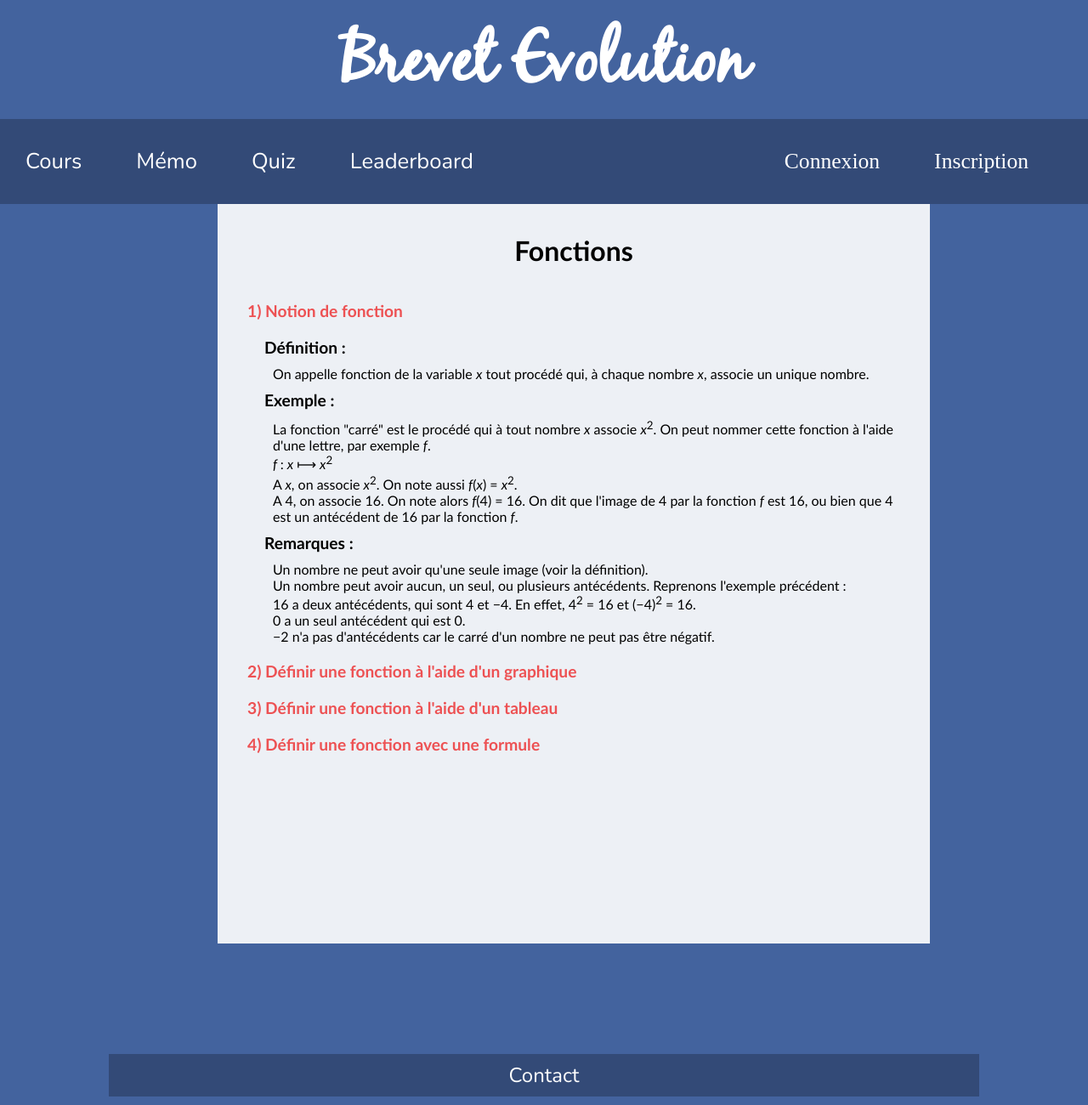
After one commit to cmarquay/evolution, a PHP site: page /notion_fonction.php in a window 1280 px wide. The commit adds this page. Shown: the whole page at 85% size. Run offline with PHP 8.4, Linux system fonts and the light colour scheme; some libraries are stand-ins or nearby versions.

Commit message:
Ajout notion_fonction.php + modif li nav3

```diff
--- a/Site Web/css/style1.css
+++ b/Site Web/css/style1.css
@@ -263,19 +263,22 @@ header nav ul>li:hover:before, header nav ul>li:focus:before, header nav ul>li:a
 
 .nav3 ul li {
 
-    height: 50px;
-    padding-top :25px;
-    padding-bottom: 25px;
+    height: 100px;
+   /* padding-top :25px;
+    padding-bottom: 25px;*/
     text-align: center;
 
 }
 
 .nav3 ul li a{
+    display: inline-block;
     text-decoration: none;
     color : white;
     font-size: 1.3em;
     font-family: 'Nunito';
-    line-height: 50px;
+    line-height: 100px;
+    height: 100px;
+    width: 200px;
 }
 
 .nav3 ul li:hover {
@@ -293,14 +296,6 @@ header nav ul>li:hover:before, header nav ul>li:focus:before, header nav ul>li:a
 
 
 
-
-
-
-
-
-
-
-
 main {
     width: 100%;
     height: 1000px;
@@ -310,10 +305,107 @@ main {
 
 
 
+/*****************************************************************
+********************* COURS **************************************
+*****************************************************************/
+
+
+
+.Cours {
+
+    width: 60%;
+    height: 800px;
+    background-color: rgba(255,255,255,0.9);
+    margin-left: 20%;
+    padding : 35px;
+    font-family: "Trebuchet MS", Arial, Helvetica, sans-serif;
+}
+
+.Cours h2 {
+    text-align: center;
+    font-size: 2em;
+    margin-bottom: 40px;
+}
+
+.Cours h4 {
+    font-size: 1.2em;
+    margin-bottom: 20px;
+    margin-top: 20px;
+    color: #ED5153;
+}
+
+
+.Cours h5 {
+    font-size: 1.2em;
+    margin-bottom: 10px;
+    margin-top: 10px;
+    margin-left: 20px;
+}
+
+
+.Cours p {
+
+ margin-left: 30px;
+}
 
 
 
 
+.italic {
+ font-style: italic;
+}
+
+
+
+
+
+
+
+
+
+
+
+
+
+
+
+
+
+
+
+
+
+
+
+
+
+
+
+
+
+
+
+
+
+footer {
+    margin-left : 10%;
+    margin-bottom: 10px;
+    width: 80%;
+    height: 50px;
+    background-color: rgb(51,74,119);
+}
+
+footer p {
+    text-align: center;
+    line-height: 50px;
+}
+
+footer p a {
+    text-decoration: none;
+    color: white;
+    font-size: 1.5em;
+    font-family: 'Nunito';
+}
 
 
 
--- a/Site Web/header.php
+++ b/Site Web/header.php
@@ -99,7 +99,7 @@
 
         <ul>
             <h3>Notion de Fonction</h3>
-            <li><a href="#">Cours</a></li>
+            <li><a href="notion_fonction.php">Cours</a></li>
             <li><a href="#">Quiz</a></li>
         </ul>
     </div>
--- /dev/null
+++ b/Site Web/notion_fonction.php
@@ -0,0 +1,67 @@
+<?php
+    $titre = "Brevet Evolution";
+    include_once("header.php");
+
+?>
+
+
+
+<main>
+
+    <div id="#CoursNotionFonction" class="Cours">
+
+        <h2>Fonctions</h2>
+
+
+
+        <h4>1) Notion de fonction</h4>
+
+
+        <h5>Définition :</h5>
+        <p>On appelle fonction de la variable <span class="italic">x</span> tout procédé qui, à chaque nombre <span class="italic">x</span>, associe un unique nombre.</p>
+
+
+        <h5>Exemple :</h5>
+        <p>La fonction "carré" est le procédé qui à tout nombre <span class="italic">x</span> associe <span class="italic">x</span><sup>2</sup>. On peut nommer cette fonction à l'aide d'une lettre, par exemple <span class="italic">f</span>.</p>
+
+        <p><span class="italic">f </span>: <span class="italic">x</span> &#x27FC<span class="italic"> x</span><sup>2</sup></p>
+
+        <p>A <span class="italic">x</span>, on associe <span class="italic">x</span><sup>2</sup>. On note aussi <span class="italic">f</span>(<span class="italic">x</span>) = <span class="italic">x</span><sup>2</sup>.</p>
+
+        <p>A 4, on associe 16. On note alors <span class="italic">f</span>(4) = 16. On dit que l'image de 4 par la fonction <span class="italic">f</span> est 16, ou bien que 4 est un antécédent de 16 par la fonction <span class="italic">f</span>.</p>
+
+
+
+        <h5>Remarques :</h5>
+
+        <p>Un nombre ne peut avoir qu'une seule image (voir la définition).</p>
+        <p>Un nombre peut avoir aucun, un seul, ou plusieurs antécédents. Reprenons l'exemple précédent :</p>
+        <p>16 a deux antécédents, qui sont 4 et &minus;4. En effet, 4<sup>2</sup> = 16 et (&minus;4)<sup>2</sup> = 16.</p>
+        <p>0 a un seul antécédent qui est 0.</p>
+        <p>&minus;2 n'a pas d'antécédents car le carré d'un nombre ne peut pas être négatif.</p>
+
+
+
+        <h4>2) Définir une fonction à l'aide d'un graphique</h4>
+
+
+
+
+
+
+
+        <h4>3) Définir une fonction à l'aide d'un tableau</h4>
+
+
+        <h4>4) Définir une fonction avec une formule</h4>
+
+
+
+    </div>
+
+
+</main>
+
+<?php
+    include_once("footer.php");
+?>
```
